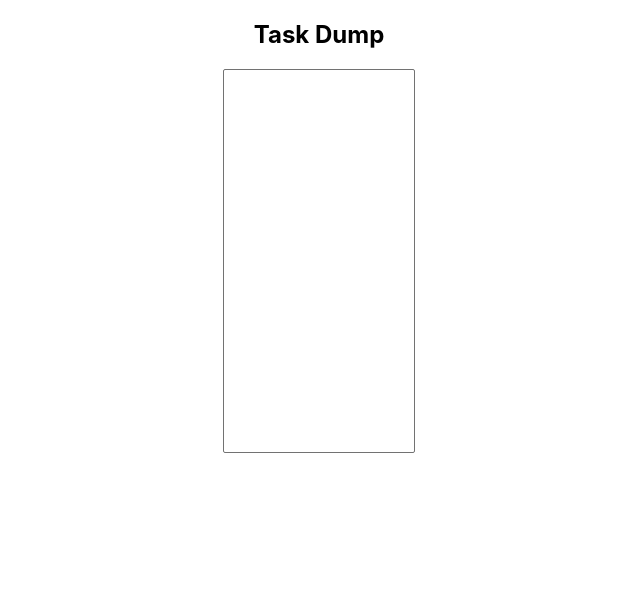
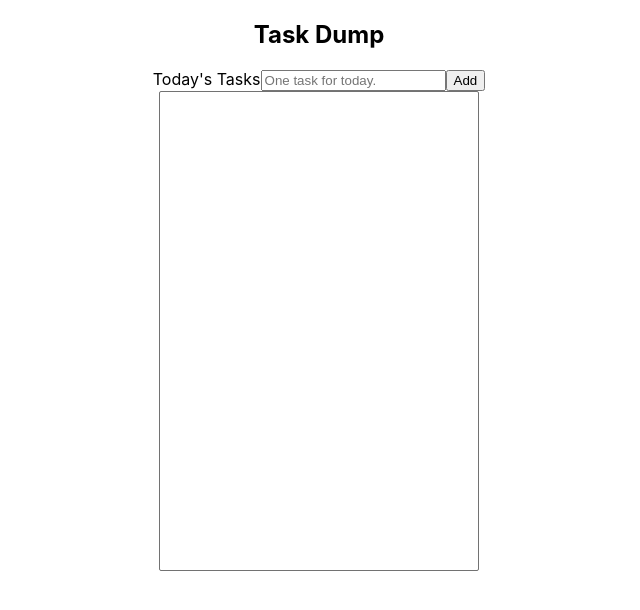
Before and after one commit to mr-refactor/time-box, a Next.js app: page / in a window 1280 px wide. Shown: the top 610 px of the page, without its empty margins (321-961 px from the left). Built offline with nearby package versions, Linux system fonts and the light colour scheme.

Commit message:
added form

```diff
--- a/components/task-dump/TaskDump.tsx
+++ b/components/task-dump/TaskDump.tsx
@@ -3,9 +3,13 @@ import styles from "../../styles/TaskDump.module.css";
 export const TaskDump = () => {
   return (
     <section className={styles.container}>
-        <h2>Task Dump</h2>
-        <div className={styles.box}>
-        </div>
+      <h2>Task Dump</h2>
+      <form>
+        <label htmlFor="tasks">Today&apos;s Tasks</label>
+        <input id="tasks" name="tasks" placeholder="One task for today."></input>
+        <button type="submit">Add</button>
+      </form>
+      <div className={styles.box}></div>
     </section>
-  )
-}
+  );
+};
--- a/styles/TaskDump.module.css
+++ b/styles/TaskDump.module.css
@@ -8,6 +8,6 @@
 .box {
     border: 1px solid #727272;
     border-radius: 2px;
-    height: 24rem;
-    width: 12rem;
+    height: 30rem;
+    width: 20rem;
 }
```
